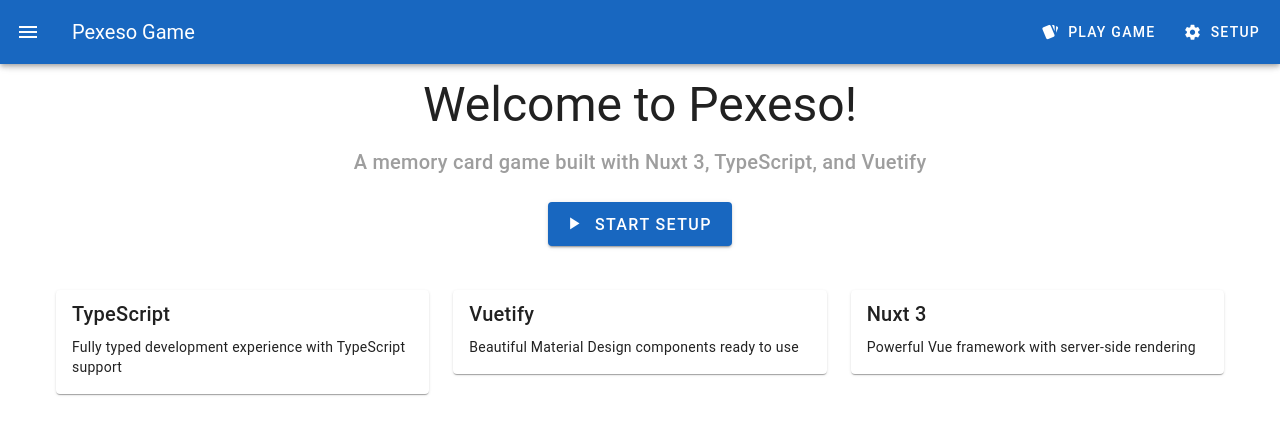
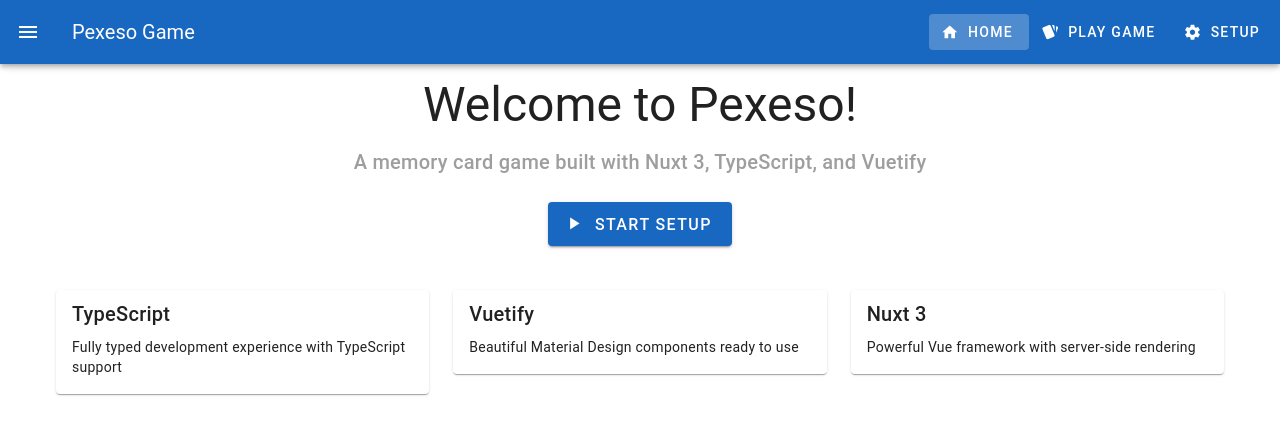
Before and after one commit to buksy90/words-pexeso, a Nuxt app: page / in a window 1280 px wide. Shown: the top 434 px of the page. Built offline with nearby package versions, Linux system fonts and the light colour scheme; a web font is replaced by a local one.

Commit message:
Added link to root index

```diff
--- a/app.vue
+++ b/app.vue
@@ -2,8 +2,11 @@
   <v-app>
     <v-app-bar color="primary" prominent>
       <v-app-bar-nav-icon></v-app-bar-nav-icon>
-      <v-toolbar-title>Pexeso Game</v-toolbar-title>
+      <v-toolbar-title>
+        Pexeso Game
+      </v-toolbar-title>
       <v-spacer></v-spacer>
+      <v-btn to="/" variant="text" prepend-icon="mdi-home">Home</v-btn>
       <v-btn to="/game" variant="text" prepend-icon="mdi-cards">Play Game</v-btn>
       <v-btn to="/setup" variant="text" prepend-icon="mdi-cog">Setup</v-btn>
     </v-app-bar>
```
